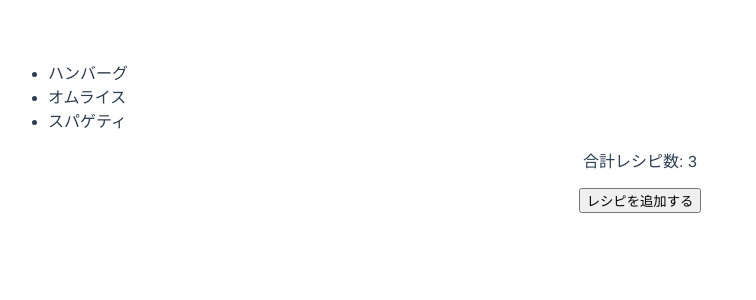
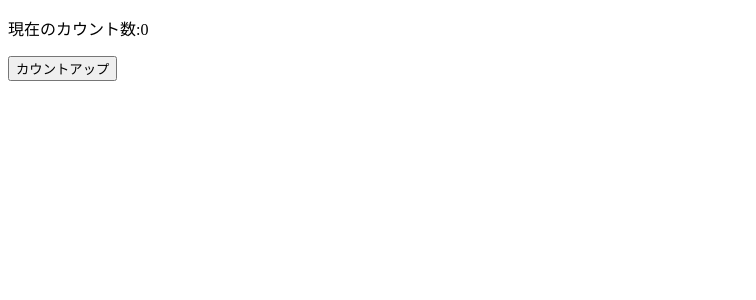
Before and after one commit to masayan1126/vue3-tutorial, a Vue app: page / in a window 1280 px wide. Shown: the top 300 px of the page, without its empty margins (0-756 px from the left). Built offline with nearby package versions, Linux system fonts and the light colour scheme.

Commit message:
reactive-basic

```diff
--- a/src/App.vue
+++ b/src/App.vue
@@ -1,79 +1,21 @@
 <template>
-  <Modal
-    :modal-content="modalContent"
-    @close-modal="closeModal"
-    v-show="isOpen"
-    @register="registerRecipe"
-  />
-  <!-- <Modal2
-    :modal-content="modalContent"
-    @close-modal="closeModal"
-    v-show="isOpen"
-    @register="registerRecipe"
-  /> -->
-  <RecipeList :recipe-list="recipeList" />
-  <p>合計レシピ数: {{ recipeListCount }}</p>
-  <button @click="openModal()">レシピを追加する</button>
+  <p>現在のカウント数:{{ current }}</p>
+  <div>
+    <button @click="current++">カウントアップ</button>
+  </div>
 </template>
 
 <script>
-import Modal from "./components/Modal.vue";
-import Modal2 from "./components/Modal2.vue";
-import RecipeList from "./components/RecipeList.vue";
-import { reactive, ref, computed, watch } from "vue";
+import { ref } from "vue";
 
 export default {
-  components: {
-    Modal,
-    Modal2,
-    RecipeList,
-  },
   setup() {
-    //   モーダル関連のロジック
-    const modalContent = reactive({
-      title: "レシピの登録",
-      message: "これはレシピの登録を行うフォームです",
-    });
-    const isOpen = ref(false);
-    const openModal = () => (isOpen.value = true);
-    const closeModal = () => (isOpen.value = false);
-
-    // レシピリスト関連のロジック
-    const recipeList = ref(["ハンバーグ", "オムライス", "スパゲティ"]);
-
-    const recipeListCount = computed({
-      get: () => recipeList.value.length,
-      set: (val) => {
-        // something set
-      },
-    });
-
-    watch(recipeListCount, (count, prevCount) => {
-      console.log(count);
-    });
-
-    const registerRecipe = (recipe) => recipeList.value.push(recipe);
+    // const current = 0; //　not reactive
+    const current = ref(0); // reactive
 
     return {
-      modalContent,
-      isOpen,
-      openModal,
-      closeModal,
-      recipeListCount,
-      recipeList,
-      registerRecipe,
+      current,
     };
   },
 };
 </script>
-
-<style>
-#app {
-  font-family: Avenir, Helvetica, Arial, sans-serif;
-  -webkit-font-smoothing: antialiased;
-  -moz-osx-font-smoothing: grayscale;
-  text-align: center;
-  color: #2c3e50;
-  margin-top: 60px;
-}
-</style>
```
